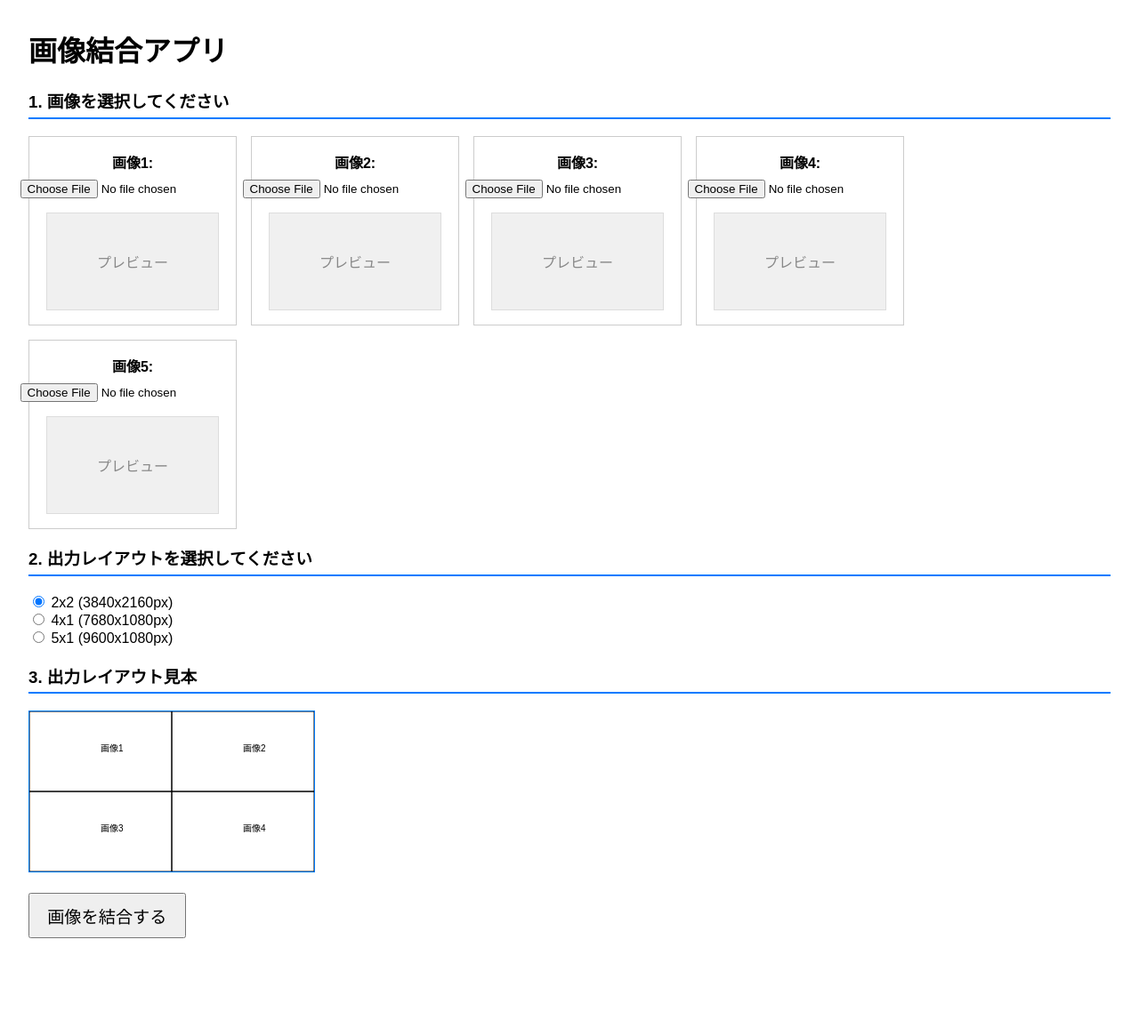
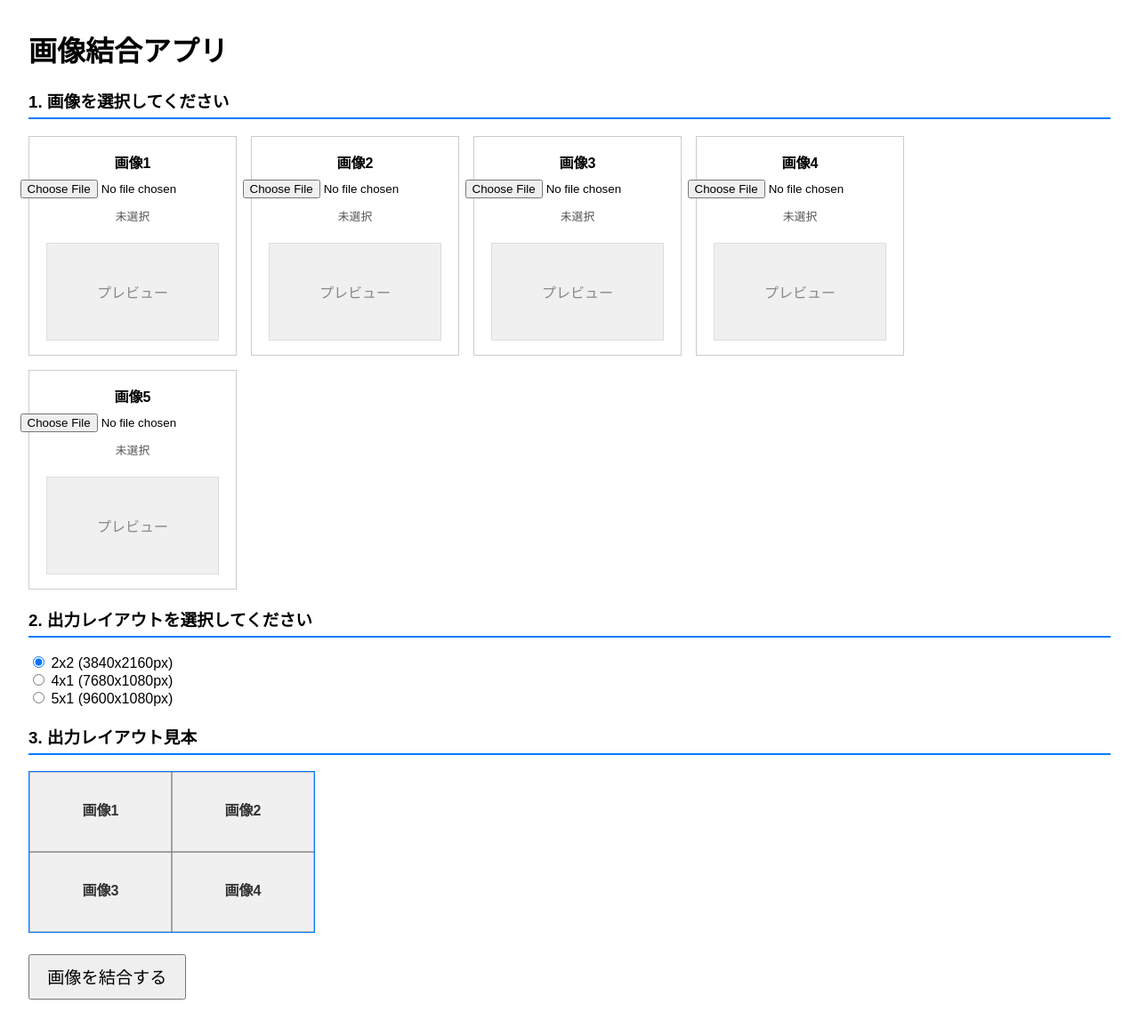
Before and after one commit to masatoooooon/flask-hello-render, a Flask app: page / in a window 1280 px wide. Shown: the whole page at 89% size. Before the commit the page ends 1055 px from the top, so only its background shows below. Run offline with Flask 3, Linux system fonts and the light colour scheme.

Commit message:
Update index.html

```diff
--- a/templates/index.html
+++ b/templates/index.html
@@ -7,33 +7,43 @@
         body { font-family: sans-serif; margin: 2em; }
         h3 { border-bottom: 2px solid #007bff; padding-bottom: 0.3em; }
 
-        /* ★変更点: 画像スロットを横並びにする設定 */
         .image-slots-container {
             display: flex;
-            flex-wrap: wrap; /* 画面が狭い場合に折り返す */
-            gap: 1em; /* スロット間の隙間 */
+            flex-wrap: wrap;
+            gap: 1em;
         }
 
         .image-slot {
             border: 1px solid #ccc;
             padding: 1em;
             display: flex;
-            flex-direction: column; /* スロット内の要素を縦に並べる */
+            flex-direction: column;
             align-items: center;
-            width: 200px; /* 各スロットの幅を固定 */
+            width: 200px;
         }
         .image-slot label { font-weight: bold; margin-bottom: 0.5em; }
+
+        /* ★新規: ファイル名表示エリアのスタイル */
+        .filename-display {
+            font-size: 0.8em;
+            color: #555;
+            margin-top: 0.8em;
+            height: 2.5em; /* 2行分程度の高さを確保 */
+            word-break: break-all; /* 長いファイル名でも折り返す */
+            text-align: center;
+        }
+
         .image-preview {
-            width: 192px;  /* 幅を固定 */
-            height: 108px; /* 高さを固定 */
+            width: 192px;
+            height: 108px;
             border: 1px solid #ddd;
-            margin-top: 1em;
+            margin-top: 0.5em;
             background-color: #f0f0f0;
             display: flex;
             align-items: center;
             justify-content: center;
             color: #888;
-            overflow: hidden; /* はみ出した部分を隠す */
+            overflow: hidden;
         }
         .image-preview img {
             max-width: 100%;
@@ -59,12 +69,12 @@
         <h3>1. 画像を選択してください</h3>
         <div class="image-slots-container">
             <script>
-                // JavaScriptで5つのスロットを動的に生成
                 for (let i = 1; i <= 5; i++) {
                     document.write(`
                         <div class="image-slot">
-                            <label for="image${i}">画像${i}:</label>
-                            <input type="file" id="image${i}" name="image_files" accept="image/*" onchange="previewImage(this, 'preview${i}')">
+                            <label for="image${i}">画像${i}</label>
+                            <input type="file" id="image${i}" name="image_files" accept="image/*" onchange="previewImage(this, 'preview${i}', 'filename${i}')">
+                            <div id="filename${i}" class="filename-display">未選択</div>
                             <div id="preview${i}" class="image-preview">
                                 <span>プレビュー</span>
                             </div>
@@ -94,31 +104,40 @@
     </form>
 
     <script>
-        // 画像プレビュー機能
-        function previewImage(input, previewId) {
+        // ★変更点: ファイル名を表示する機能を追加
+        function previewImage(input, previewId, filenameId) {
             const previewContainer = document.getElementById(previewId);
-            previewContainer.innerHTML = ''; // 中身を一旦空にする
+            const filenameContainer = document.getElementById(filenameId);
+
+            previewContainer.innerHTML = '<span>プレビュー</span>'; // デフォルトテキスト
+            filenameContainer.textContent = '未選択'; // デフォルトテキスト
+
             if (input.files && input.files[0]) {
                 const reader = new FileReader();
                 reader.onload = function(e) {
+                    previewContainer.innerHTML = ''; // テキストを消去
                     const img = document.createElement('img');
                     img.src = e.target.result;
                     previewContainer.appendChild(img);
                 };
                 reader.readAsDataURL(input.files[0]);
-            } else {
-                 previewContainer.innerHTML = '<span>プレビュー</span>';
+                filenameContainer.textContent = input.files[0].name; // ファイル名を表示
             }
         }
 
-        // ★新規: レイアウト見本を描画する機能
+        // レイアウト見本を描画する機能 (変更なし)
         function drawLayoutSample(layout) {
             const canvas = document.getElementById('layout-sample');
             const ctx = canvas.getContext('2d');
-            const w = canvas.width;
-            const h = canvas.height;
+            let w = canvas.width;
+            let h = canvas.height;
 
-            ctx.clearRect(0, 0, w, h); // キャンバスをクリア
+            // レイアウトに応じてキャンバスサイズを調整
+            if (layout === '2x2') { w = 320; h = 180; }
+            else if (layout === '4x1') { w = 640; h = 160; }
+            else if (layout === '5x1') { w = 800; h = 160; }
+            canvas.width = w; canvas.height = h;
+
             ctx.fillStyle = '#f0f0f0';
             ctx.fillRect(0, 0, w, h);
 
@@ -130,19 +149,13 @@
 
             let slots = [];
             if (layout === '2x2') {
-                canvas.width = 320; canvas.height = 180; // 16:9比率
-                const sw = canvas.width / 2, sh = canvas.height / 2;
-                slots = [
-                    { x: 0, y: 0, w: sw, h: sh, label: '1' }, { x: sw, y: 0, w: sw, h: sh, label: '2' },
-                    { x: 0, y: sh, w: sw, h: sh, label: '3' }, { x: sw, y: sh, w: sw, h: sh, label: '4' }
-                ];
+                const sw = w / 2, sh = h / 2;
+                slots = [ { x: 0, y: 0, w: sw, h: sh, label: '1' }, { x: sw, y: 0, w: sw, h: sh, label: '2' }, { x: 0, y: sh, w: sw, h: sh, label: '3' }, { x: sw, y: sh, w: sw, h: sh, label: '4' } ];
             } else if (layout === '4x1') {
-                canvas.width = 640; canvas.height = 160;
-                const sw = canvas.width / 4, sh = canvas.height;
+                const sw = w / 4, sh = h;
                 for (let i = 0; i < 4; i++) slots.push({ x: i * sw, y: 0, w: sw, h: sh, label: `${i + 1}` });
             } else if (layout === '5x1') {
-                canvas.width = 800; canvas.height = 160;
-                const sw = canvas.width / 5, sh = canvas.height;
+                const sw = w / 5, sh = h;
                 for (let i = 0; i < 5; i++) slots.push({ x: i * sw, y: 0, w: sw, h: sh, label: `${i + 1}` });
             }
 
@@ -152,7 +165,6 @@
             });
         }
 
-        // ラジオボタンの変更を監視して見本を更新
         const radioButtons = document.querySelectorAll('input[name="layout"]');
         radioButtons.forEach(radio => {
             radio.addEventListener('change', (event) => {
@@ -160,7 +172,6 @@
             });
         });
 
-        // 初期表示
         document.addEventListener('DOMContentLoaded', () => {
             const initialLayout = document.querySelector('input[name="layout"]:checked').value;
             drawLayoutSample(initialLayout);
```
